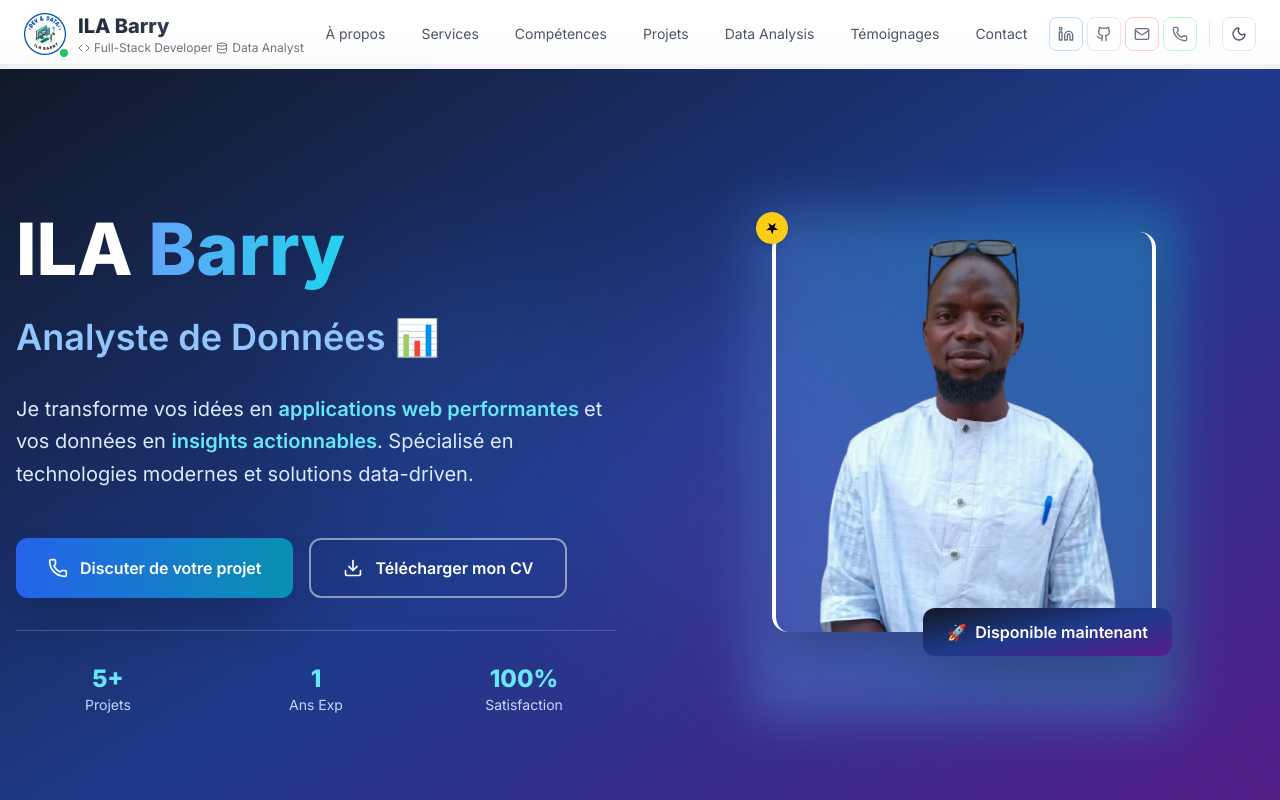
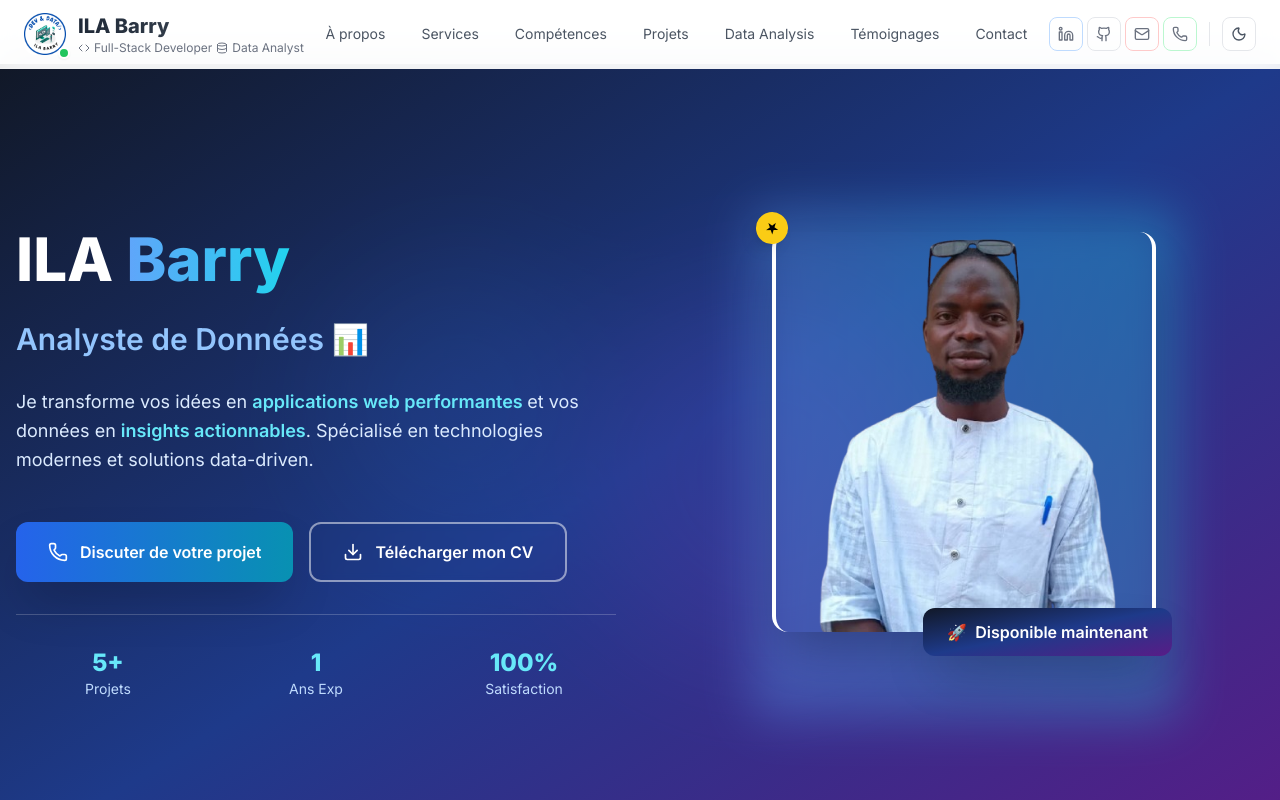
Before and after one commit to Ilabarry/portfolio-barry, a React (Vite) app: page / in a window 1280 px wide. Shown: the top 800 px of the page. Built offline with nearby package versions, Linux system fonts and the light colour scheme.

Commit message:
reduction taille

```diff
--- a/src/components/Hero.jsx
+++ b/src/components/Hero.jsx
@@ -80,7 +80,7 @@ const Hero = () => {
             {/* Titre principal */}
             <motion.h1
               variants={itemVariants}
-              className="text-5xl lg:text-7xl font-bold leading-tight"
+              className="text-5xl lg:text-6xl font-bold leading-tight"
             >
               ILA <span className="text-transparent bg-clip-text bg-gradient-to-r from-blue-400 to-cyan-400">Barry</span>
             </motion.h1>
@@ -90,7 +90,7 @@ const Hero = () => {
               variants={itemVariants}
               className="space-y-4"
             >
-              <div className="text-2xl lg:text-4xl font-light text-blue-100 min-h-[60px]">
+              <div className="text-2xl lg:text-3xl font-light text-blue-100 min-h-[50px]">
                 <TypeAnimation
                   sequence={[
                     "Développeur Full-Stack 💻",
@@ -112,7 +112,7 @@ const Hero = () => {
 
               <motion.p
                 variants={itemVariants}
-                className="text-xl text-blue-100 leading-relaxed max-w-2xl"
+                className="text-lg text-blue-100 leading-relaxed max-w-2xl"
               >
                 Je transforme vos idées en <span className="text-cyan-300 font-semibold">applications web performantes </span>
                  et vos données en <span className="text-cyan-300 font-semibold">insights actionnables</span>.
```
